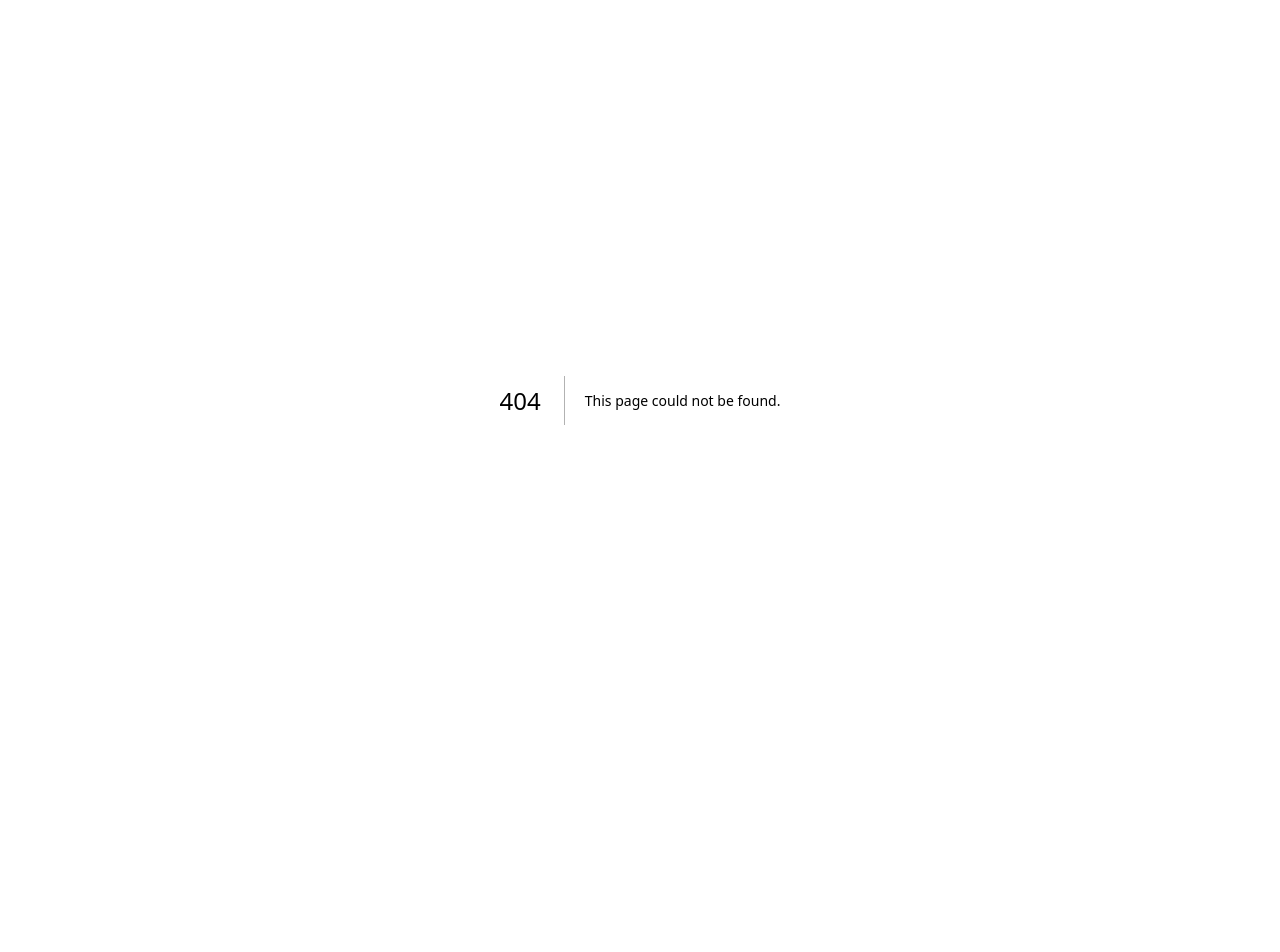
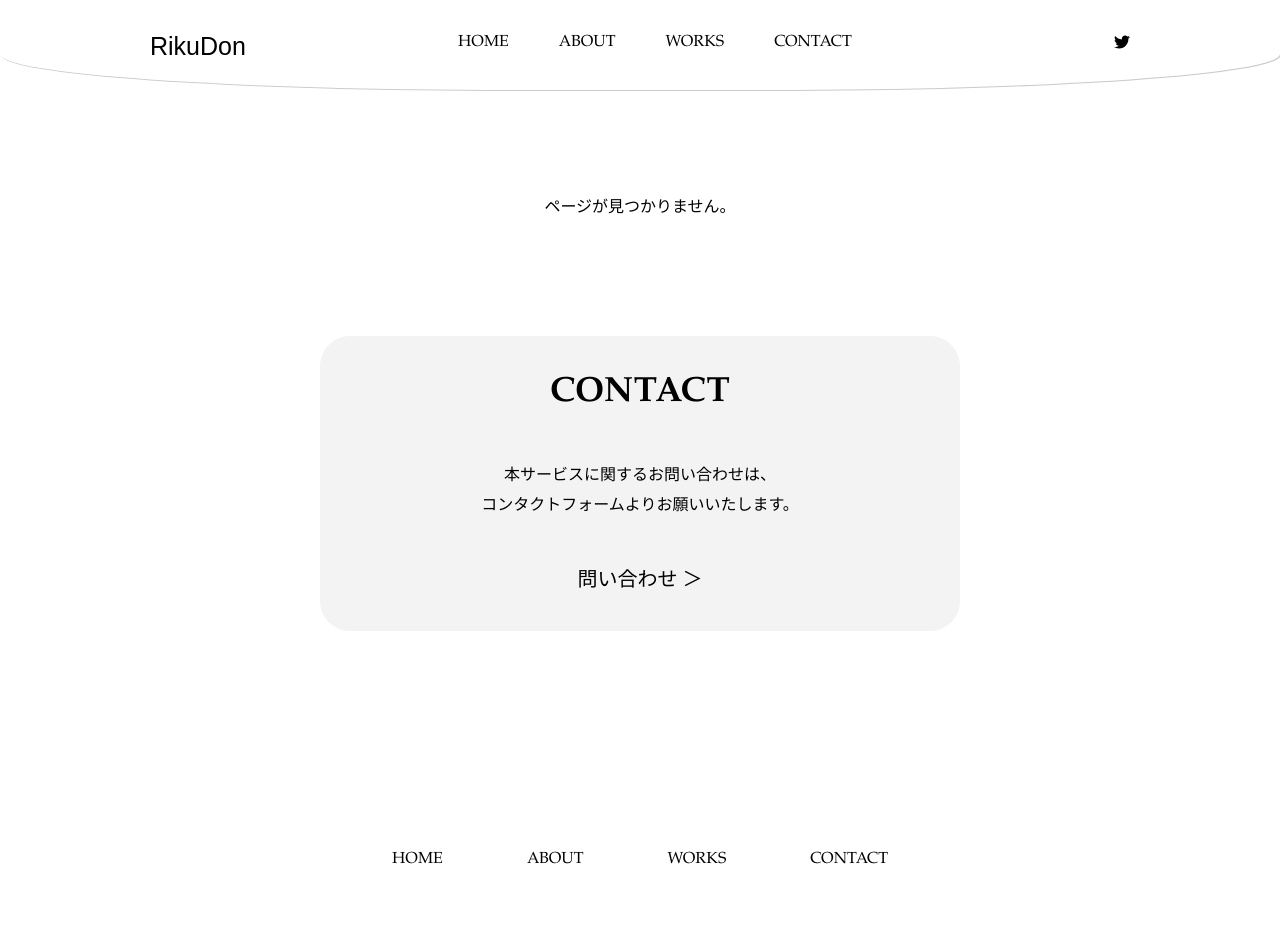
Before and after one commit to dondisney610/react-portfolio, a Next.js app: page /404 in a window 1280 px wide. Before the commit this address had no page. Shown: the top 952 px of the page. Before the commit the page ends 800 px from the top, so only its background shows below. Built offline with nearby package versions, Linux system fonts and the light colour scheme.

Commit message:
✨ 404ページの新規作成

```diff
--- /dev/null
+++ b/src/pages/404/index.jsx
@@ -0,0 +1,24 @@
+import Head from "next/head";
+import Contactsection from "../../components/Contactsection";
+import Footer from "../../components/Footer";
+import Header from "../../components/Header";
+
+const NotFound = () => {
+  return (
+    <>
+      <Head>
+        <title>
+          404 | 三重県フリーランスエンジニア　大山口吏紅 | Webサイト制作
+        </title>
+      </Head>
+      <Header />
+      <div class="not-found-content">
+        <p>ページが見つかりません。</p>
+      </div>
+      <Contactsection />
+      <Footer />
+    </>
+  );
+};
+
+export default NotFound;
```
